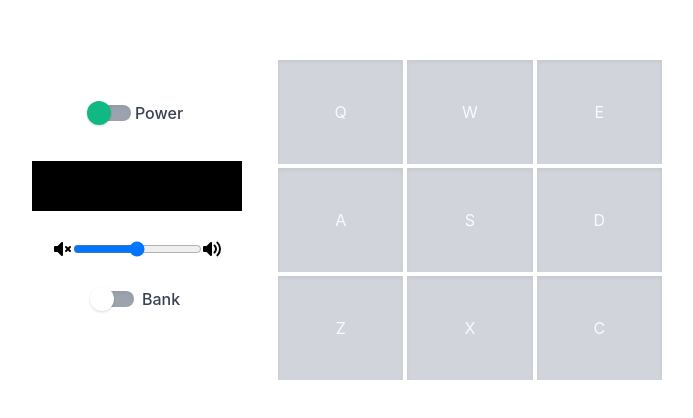
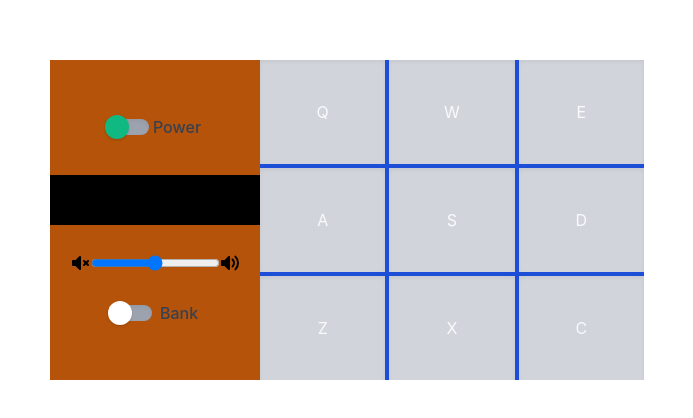
Before and after one commit to synerjay/drum-machine-react-app, a React (Create React App) app: page / in a window 1280 px wide. Shown: the part 180-598 px from the top of the page, without its empty margins (293-986 px from the left). Built offline with nearby package versions, Linux system fonts and the light colour scheme.

Commit message:
Align the components together

```diff
--- a/src/components/Pad.js
+++ b/src/components/Pad.js
@@ -7,7 +7,7 @@ import React, { useEffect, useRef } from 'react';
 // https://mattclaffey.medium.com/adding-react-refs-to-an-array-of-items-96e9a12ab40c
 function Pad({ audioFiles, handleClick, buttonRef, disabled }) {
   return (
-    <div className='DrumPad h-80 w-96 grid grid-cols-3 gap-1'>
+    <div className='DrumPad bg-blue-700 h-80 w-96 grid grid-cols-3 gap-1'>
       {audioFiles.map((item) => (
         <button
           id={item.label}
--- a/src/containers/DrumMachine.js
+++ b/src/containers/DrumMachine.js
@@ -79,8 +79,8 @@ function DrumMachine() {
   };
 
   return (
-    <div className='DrumMachine flex flex-col justify-center w-96 md:flex-row md:w-full md:space-x-2 md:items-center'>
-      <div className='Panel flex flex-wrap md:flex-col justify-center mb-7 space-y-4 md:mr-7 md:space-y-7 md:content-center md:h-80 md:max-w-md'>
+    <div className='DrumMachine flex flex-col justify-center w-96 md:flex-row md:w-full md:items-center'>
+      <div className='Panel bg-yellow-700 flex flex-wrap md:flex-col justify-center space-y-4 md:space-y-7 md:content-center md:h-80 md:max-w-md'>
         <PowerToggle powerSwitch={powerSwitch} />
         <Display display={display} />
         <Volume
```
